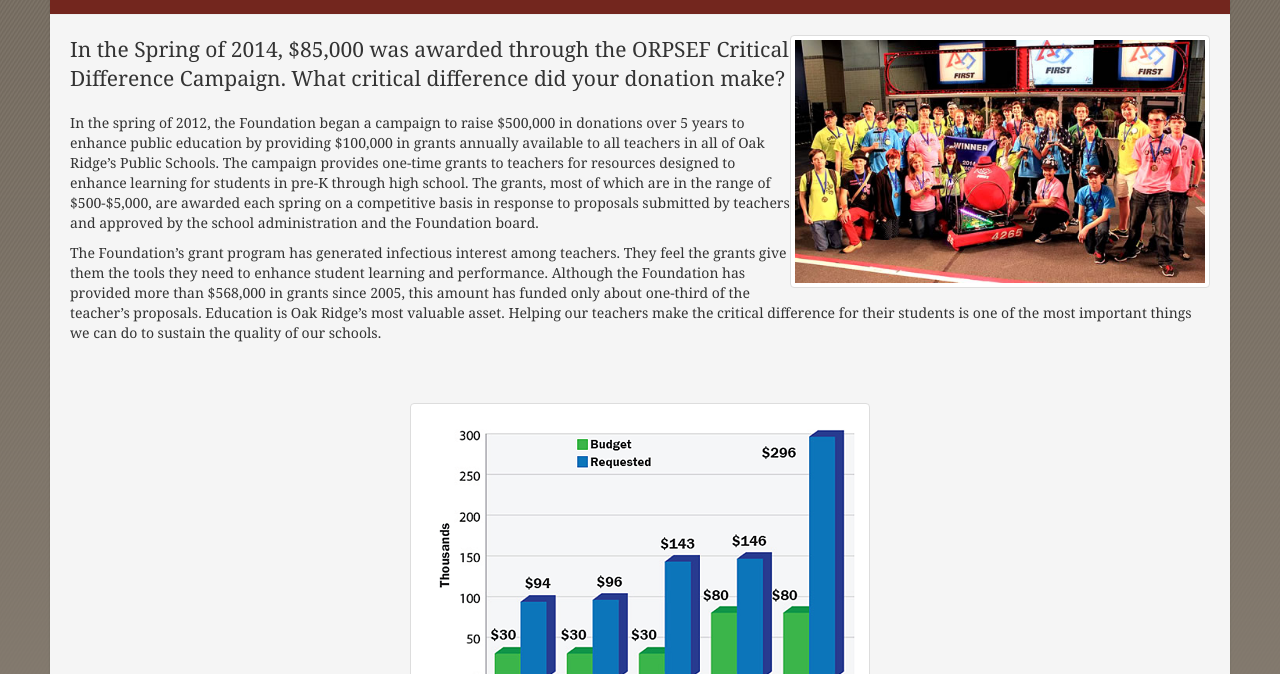
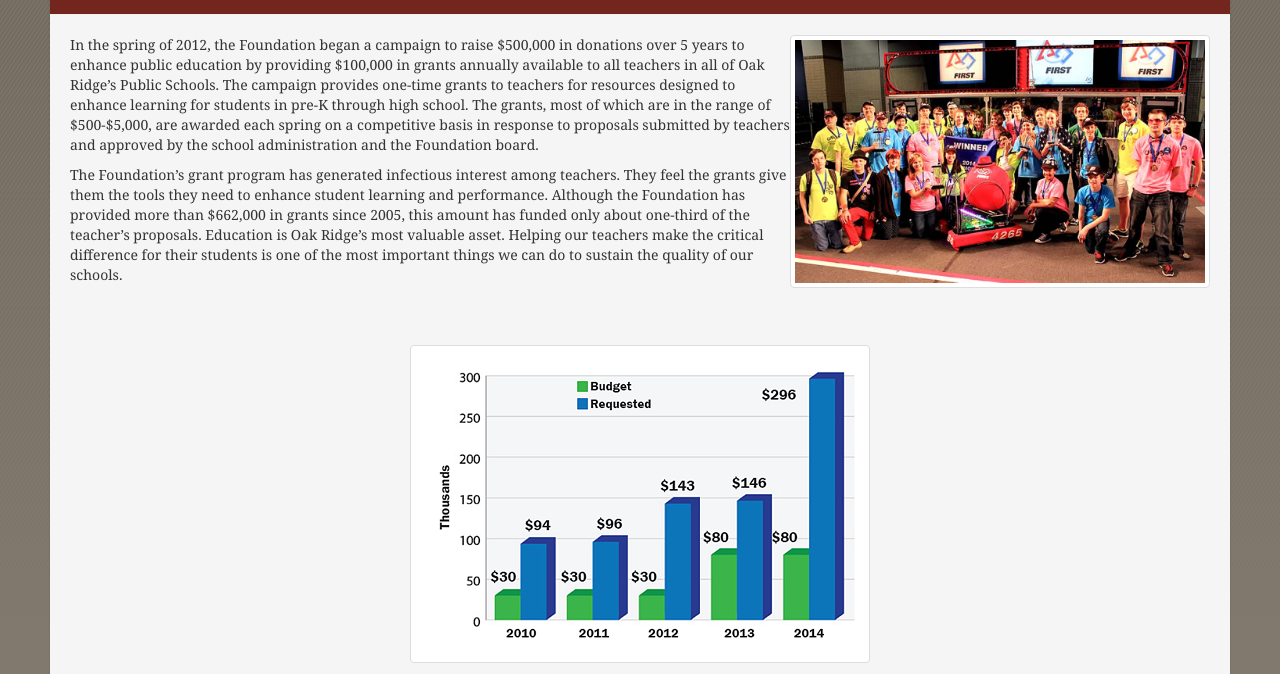
Before and after one commit to csteed/orpsef, a plain HTML site: page campaign.html in a window 1280 px wide. Shown: the part 126-800 px from the top of the page. Drawn offline with nearby package versions, Linux system fonts and the light colour scheme.

Commit message:
Making some updates from feedback

```diff
--- a/campaign.html
+++ b/campaign.html
@@ -86,9 +86,9 @@
           <!-- </div>
         </div>
  -->
-        <p class="lead">In the Spring of 2014, $85,000 was awarded through the ORPSEF
+<!--         <p class="lead">In the Spring of 2014, $85,000 was awarded through the ORPSEF
           Critical Difference Campaign. What critical difference did your donation make?</p>
-
+ -->
         <p>In the spring of 2012, the Foundation began a campaign to raise $500,000
           in donations over 5 years to enhance public education by providing $100,000
           in grants annually available to all teachers in all of Oak Ridge’s Public
@@ -101,7 +101,7 @@
         <p>The Foundation’s grant program has generated infectious interest among
           teachers. They feel the grants give them the tools they need to enhance
           student learning and performance. Although the Foundation has provided more
-          than $568,000 in grants since 2005, this amount has funded only about one-third
+          than $662,000 in grants since 2005, this amount has funded only about one-third
           of the teacher’s proposals. Education is Oak Ridge’s most valuable asset.
           Helping our teachers make the critical difference for their students is one
           of the most important things we can do to sustain the quality of our schools.<p>
```
Also changed, not shown: donors.html (+3 -1 lines), giving.html (+1 -1 lines).
